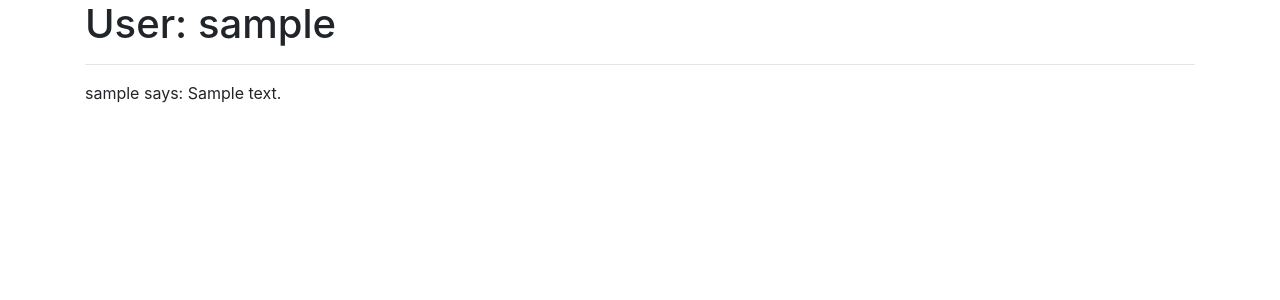
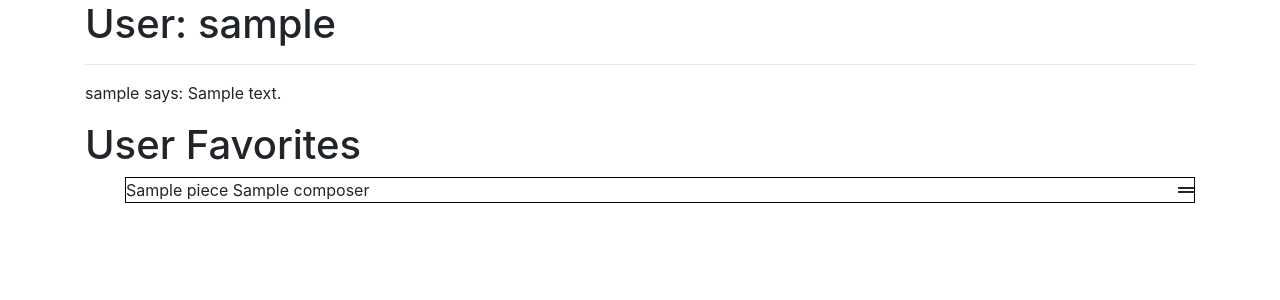
Before and after one commit to thecodingconductor/concert-builder-rebuild, a Flask app: a page that uses app/templates/base.html in a window 1280 px wide. Shown: the part 56-356 px from the top of the page. Run offline with Flask 2, Linux system fonts and the light colour scheme; a user stored in the database is signed in; tables that the repository leaves empty hold one stand-in row (values such as "Sample post"); some libraries are stand-ins or nearby versions.

Commit message:
the list of favorites is now draggable

```diff
--- a/app/routes.py
+++ b/app/routes.py
@@ -160,16 +160,7 @@ def user(username):
     user = User.query.filter_by(username=username).first_or_404()
     return render_template('user.html', user=user)
 
-@app.route('/user/get_favorites/<username>')
-@login_required
-def get_favorites(username):
-    user = User.query.filter_by(username=username).first()
-    print(user)
-    #favorites = user.favorites
-    #faves_list = []
-    #for f in favorites:
-    #    faves_list.append(f)
-    return jsonify({"success": True, "favorites": "result"})
+
 
 
 
--- a/app/static/css/styles.css
+++ b/app/static/css/styles.css
@@ -24,3 +24,14 @@
 .no-show{
     display: none;
 }
+
+.draggable-list {
+    list-style-type: none;
+}
+
+.favorite {
+    display: flex;
+    align-items: center;
+    justify-content: space-between;
+    border: 1px solid #000;
+}
--- a/app/static/js/profile.js
+++ /dev/null
@@ -1,20 +0,0 @@
-const username = String(document.getElementById('no-show').textContent);
-
-
-
-
-
-
-
-
-
-window.addEventListener('DOMContentLoaded', () => {
-
-    fetch(`/user/get_favorites/${username}`)
-        .then(res => {
-            return res.text();
-        })
-        .then(text => {
-            console.log(text);
-        })
-})
--- a/app/templates/base.html
+++ b/app/templates/base.html
@@ -9,7 +9,9 @@
     <script src="https://code.jquery.com/jquery-3.4.1.slim.min.js" integrity="sha384-J6qa4849blE2+poT4WnyKhv5vZF5SrPo0iEjwBvKU7imGFAV0wwj1yYfoRSJoZ+n" crossorigin="anonymous"></script>
     <script src="https://cdn.jsdelivr.net/npm/popper.js@1.16.0/dist/umd/popper.min.js" integrity="sha384-Q6E9RHvbIyZFJoft+2mJbHaEWldlvI9IOYy5n3zV9zzTtmI3UksdQRVvoxMfooAo" crossorigin="anonymous"></script>
     <script src="https://stackpath.bootstrapcdn.com/bootstrap/4.4.1/js/bootstrap.min.js" integrity="sha384-wfSDF2E50Y2D1uUdj0O3uMBJnjuUD4Ih7YwaYd1iqfktj0Uod8GCExl3Og8ifwB6" crossorigin="anonymous"></script>
-</head>
+    <link rel="stylesheet" href="https://cdnjs.cloudflare.com/ajax/libs/font-awesome/5.12.0-2/css/all.min.css" integrity="sha256-46r060N2LrChLLb5zowXQ72/iKKNiw/lAmygmHExk/o=" crossorigin="anonymous" />
+
+  </head>
 <body>
 <div class='container'>
   <nav class="navbar navbar-expand-lg navbar-light bg-light">
--- a/app/templates/user.html
+++ b/app/templates/user.html
@@ -3,7 +3,7 @@
 {% block content %}
 
 <h1>User: {{ user.username }}</h1>
-<h1 class="no-show" id="no-show">{{user.username}}</h1>
+<p class="no-show" id="no-show">{{user.username}}</p>
 <hr>
 {% if user.comments %}
 {% for comment in user.comments %}
@@ -13,20 +13,25 @@
 {% endfor %}
 {% endif %}
 
+{% if user.favorites %}
+<h1 id='faves'>User Favorites</h1>
+<div class='favorites-list'>
+    <ul class="draggable-list" id="draggable-list">
+
+        {% for favorite in user.favorites %}
+        <li class='favorite' draggable="true">
+            <div class="favorite-info">
+                <span class='piece_title'>{{ favorite.title }}</span>
+                <span class='piece_composer'>{{ favorite.composer.name}}</span>
+            </div>
+            <i class="fas fa-grip-lines"></i>
+        </li>
+        {% endfor %}
+
+    </ul>
+
+</div>
+{% endif %}
+
     <script src="{{ url_for('static', filename='js/profile.js') }}"></script>
 {% endblock %}
-
-<!--
-    {% if user.favorites %}
-<div class='favorites-list'>
-    <h1 id='faves'>User Favorites</h1>
-    <ul class="draggable-list" id="draggable-list"></ul>
-{% for favorite in user.favorites %}
-    <li class='favorite'>
-        <span class='piece_title'>{{ favorite.title }}</span>
-        <span class='piece_composer'>{{ favorite.composer}}</span>
-    </li>
-{% endfor %}
-</div>
-{% endif %}
--->
```
